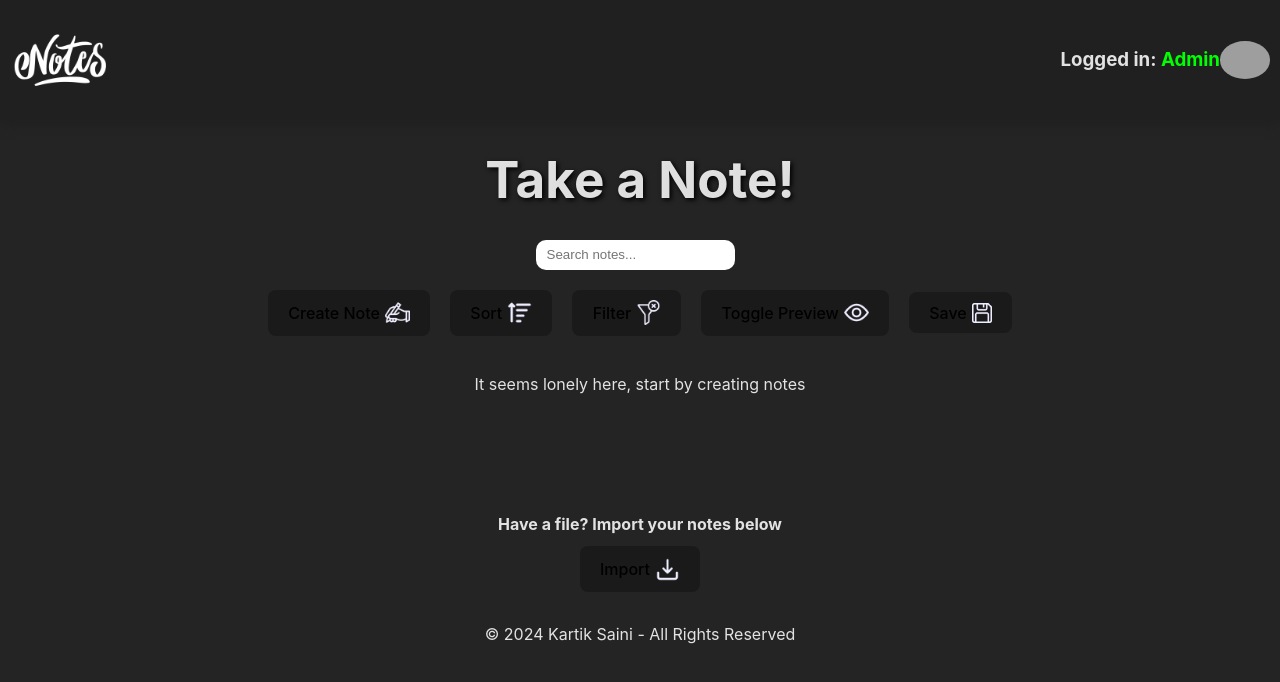
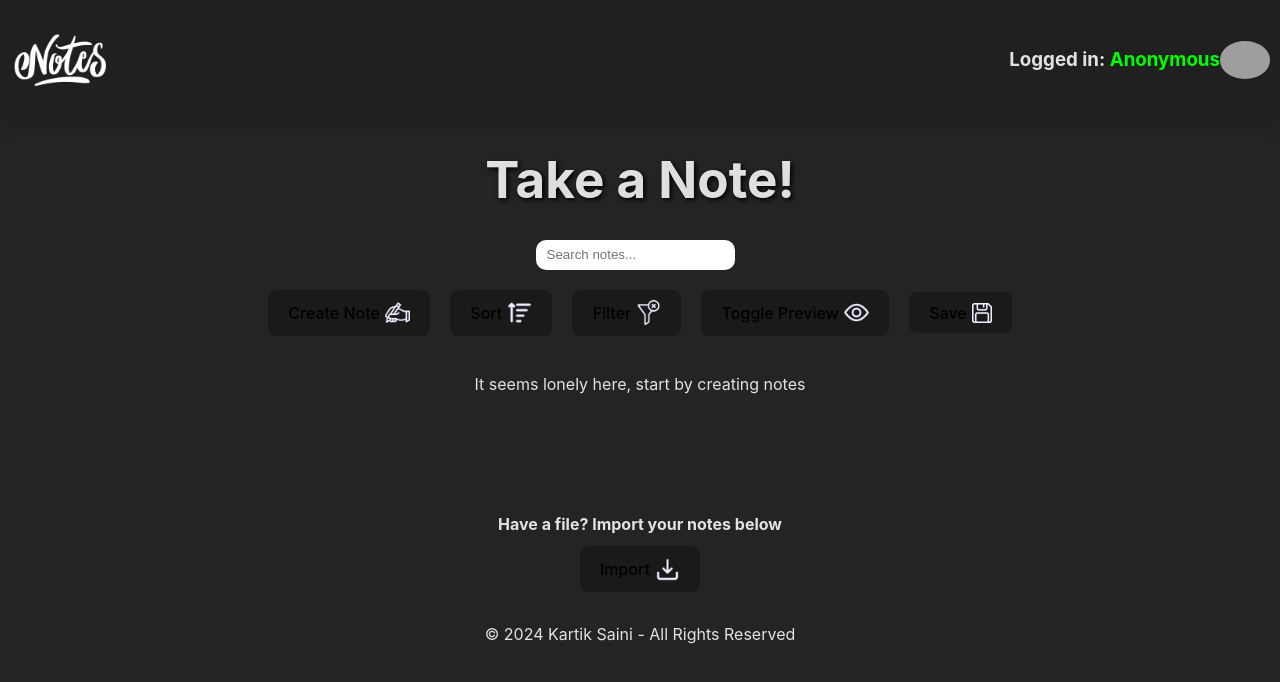
Before and after one commit to KartikSaini024/notes, a React (Vite) app: page / in a window 1280 px wide. Shown: the top 682 px of the page. Built offline with nearby package versions, Linux system fonts and the light colour scheme; grey boxes are pictures that could not be loaded.

Commit message:
Update Header.jsx

```diff
--- a/src/Header.jsx
+++ b/src/Header.jsx
@@ -7,7 +7,7 @@ function Header() {
         <>
             <div className='header'>
                 <img src={logo} className='logo-style' alt="My Notes Logo" />
-                <UserGreet isLoggedIn={true} username="Admin" />
+                <UserGreet isLoggedIn={true} username="Anonymous" />
             </div>
         </>
     )
```
